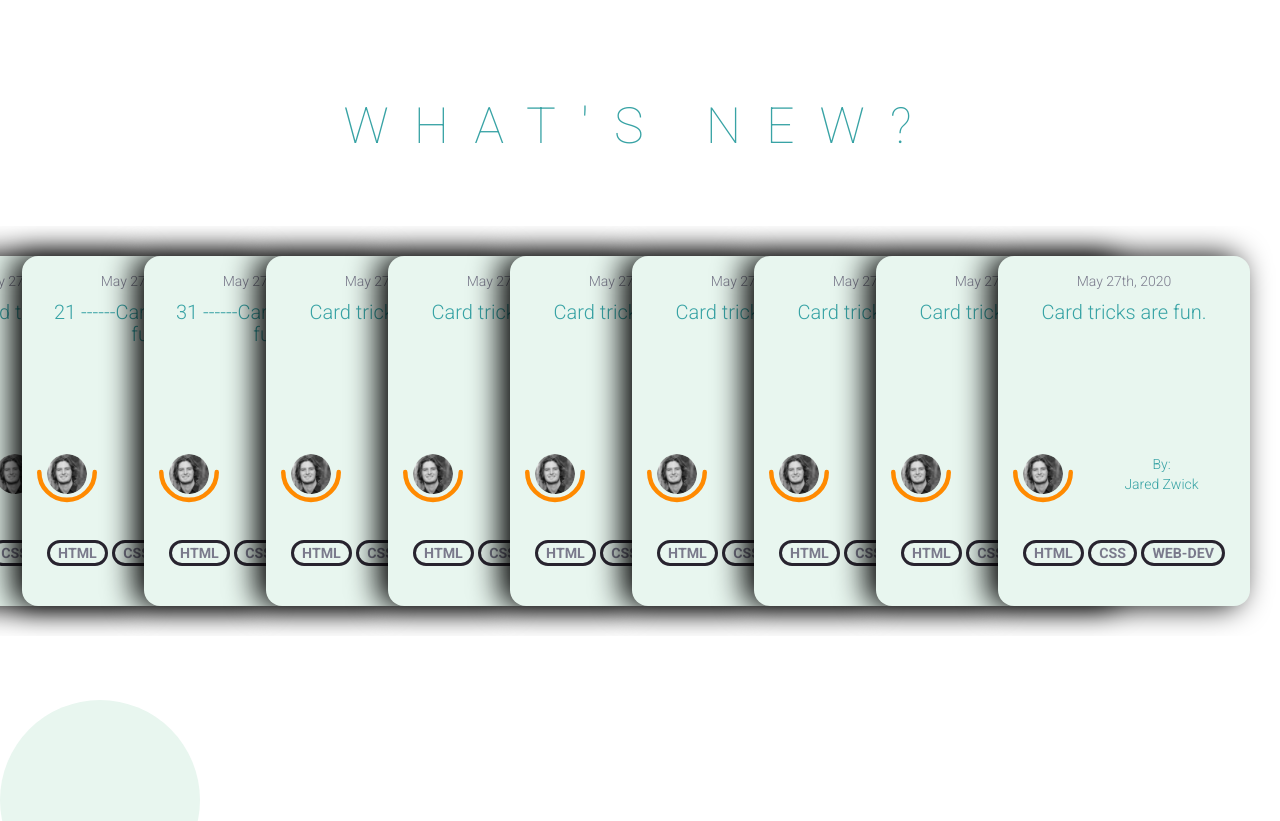
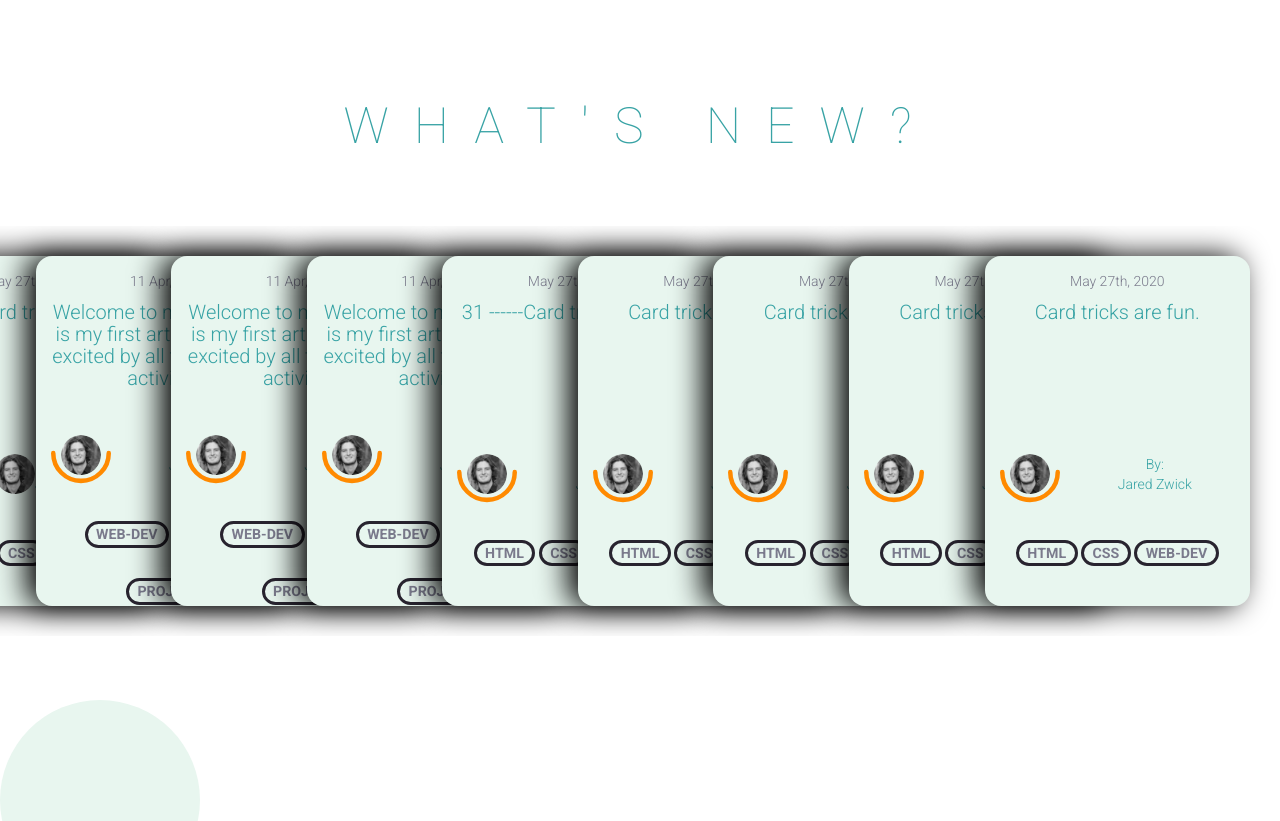
Before and after one commit to zwickidtek/Portfolio, a Flask app: page / in a window 1280 px wide. Shown: the part 829-1650 px from the top of the page. Run offline with Flask 2, Linux system fonts and the light colour scheme; data comes from the database, SQL or seed files in the repository; both versions use the stored data as it was after the commit; some libraries are stand-ins or nearby versions; some web fonts are replaced.

Commit message:
changed routes, models, file structure

```diff
--- a/Models/Guide.py
+++ /dev/null
@@ -1,4 +0,0 @@
-from flask_sqlalchemy import model
-from contains import db
-class Guide(db.model):
-    id = db.Column(db.String, 240);
--- /dev/null
+++ b/app.py
@@ -0,0 +1,4 @@
+from contains import app,db
+
+if __name__=="__main__":
+    app.run(debug=True, port=3000)
--- a/contains/app.py
+++ b/contains/routes.py
@@ -1,14 +1,13 @@
 from flask import Flask, render_template
 from flask_sqlalchemy import SQLAlchemy
-
-app = Flask(__name__)
-app.config["SQLALCHEMY_DATABASE_URI"] = "sqlite:///guidesNblogs.sqlite"
-db = SQLAlchemy(app)
+from contains.models import Articlez
+from contains import app, db
 
 
 @app.route('/')
 def hello():
-    return render_template('index.html')
+    articles = Articlez.query.all()
+    return render_template('index.html', notes=articles)
 
 
 @app.route('/guide/<id>')
@@ -17,4 +16,5 @@ def guide(id):
 
 
 db.create_all()
-app.run(debug=True, port=3000)
+if __name__=="__main__":
+    app.run(debug=True, port=3000)
--- a/contains/templates/index.html
+++ b/contains/templates/index.html
@@ -84,11 +84,11 @@
                     <a href="#">web-dev</a>
                   </div>
             </article>
-
+            {% for note in notes %}
             <article class="card">
                 <div class="hcard">
-                    <p>May 27th, 2020</p>
-                    <h2>21 ------Card tricks are fun.</h2>
+                    <p><!-- May 27th, 2020 -->{{note.date.strftime("%d %b, %Y")}}</p>
+                    <h2>{{note.text}}</h2>
                 </div>
                 <div class="card-author">
                     <a class="author-avatar" href="#">
@@ -105,11 +105,12 @@
                   </div>
 
                   <div class="tags">
-                    <a href="#">html</a>
-                    <a href="#">css</a>
-                    <a href="#">web-dev</a>
+                    <a href="#">{{note.tag1}}</a>
+                    <a href="#">{{note.tag2}}</a>
+                    <a href="#">{{note.tag3}}</a>
                   </div>
             </article>
+            {% endfor %}
 
             <article class="card">
                 <div class="hcard">
@@ -137,81 +138,6 @@
                   </div>
             </article>
 
-            <article class="card">
-                <div class="hcard">
-                    <p>May 27th, 2020</p>
-                    <h2>Card tricks are fun.</h2>
-                </div>
-                <div class="card-author">
-                    <a class="author-avatar" href="#">
-                        <img src="{{url_for('static',filename='images/face-modified.png')}}" />
-                    </a>
-                    <svg class="half-circle" viewBox="0 0 106 57">
-                      <path d="M102 4c0 27.1-21.9 49-49 49S4 31.1 4 4"></path>
-                    </svg>
-
-                    <div class="author-name">
-                      <div class="author-name-prefix">By:</div>
-                      Jared Zwick
-                    </div>
-                  </div>
-
-                  <div class="tags">
-                    <a href="#">html</a>
-                    <a href="#">css</a>
-                    <a href="#">web-dev</a>
-                  </div>
-            </article>
-            <article class="card">
-                <div class="hcard">
-                    <p>May 27th, 2020</p>
-                    <h2>Card tricks are fun.</h2>
-                </div>
-                <div class="card-author">
-                    <a class="author-avatar" href="#">
-                        <img src="{{url_for('static',filename='images/face-modified.png')}}" />
-                    </a>
-                    <svg class="half-circle" viewBox="0 0 106 57">
-                      <path d="M102 4c0 27.1-21.9 49-49 49S4 31.1 4 4"></path>
-                    </svg>
-
-                    <div class="author-name">
-                      <div class="author-name-prefix">By:</div>
-                      Jared Zwick
-                    </div>
-                  </div>
-
-                  <div class="tags">
-                    <a href="#">html</a>
-                    <a href="#">css</a>
-                    <a href="#">web-dev</a>
-                  </div>
-            </article>
-            <article class="card">
-                <div class="hcard">
-                    <p>May 27th, 2020</p>
-                    <h2>Card tricks are fun.</h2>
-                </div>
-                <div class="card-author">
-                    <a class="author-avatar" href="#">
-                        <img src="{{url_for('static',filename='images/face-modified.png')}}" />
-                    </a>
-                    <svg class="half-circle" viewBox="0 0 106 57">
-                      <path d="M102 4c0 27.1-21.9 49-49 49S4 31.1 4 4"></path>
-                    </svg>
-
-                    <div class="author-name">
-                      <div class="author-name-prefix">By:</div>
-                      Jared Zwick
-                    </div>
-                  </div>
-
-                  <div class="tags">
-                    <a href="#">html</a>
-                    <a href="#">css</a>
-                    <a href="#">web-dev</a>
-                  </div>
-            </article>
             <article class="card">
                 <div class="hcard">
                     <p>May 27th, 2020</p>
```
Also changed, not shown: contains/__init__.py (added, +15 -0 lines), contains/models.py (added, +12 -0 lines), mongoexport.py (deleted, +0 -7 lines), contains/guidesNblogs.db (added), contains/guidesNblogs.sqlite (deleted).
